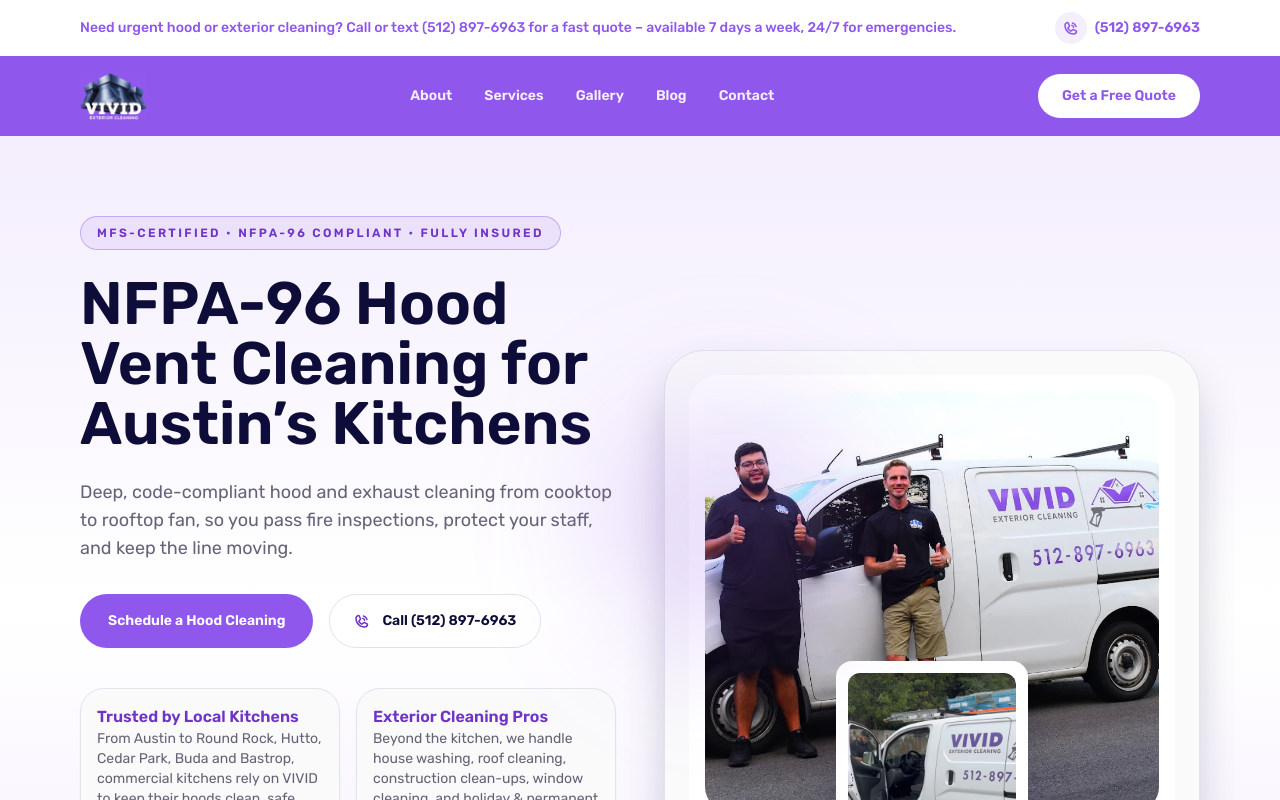
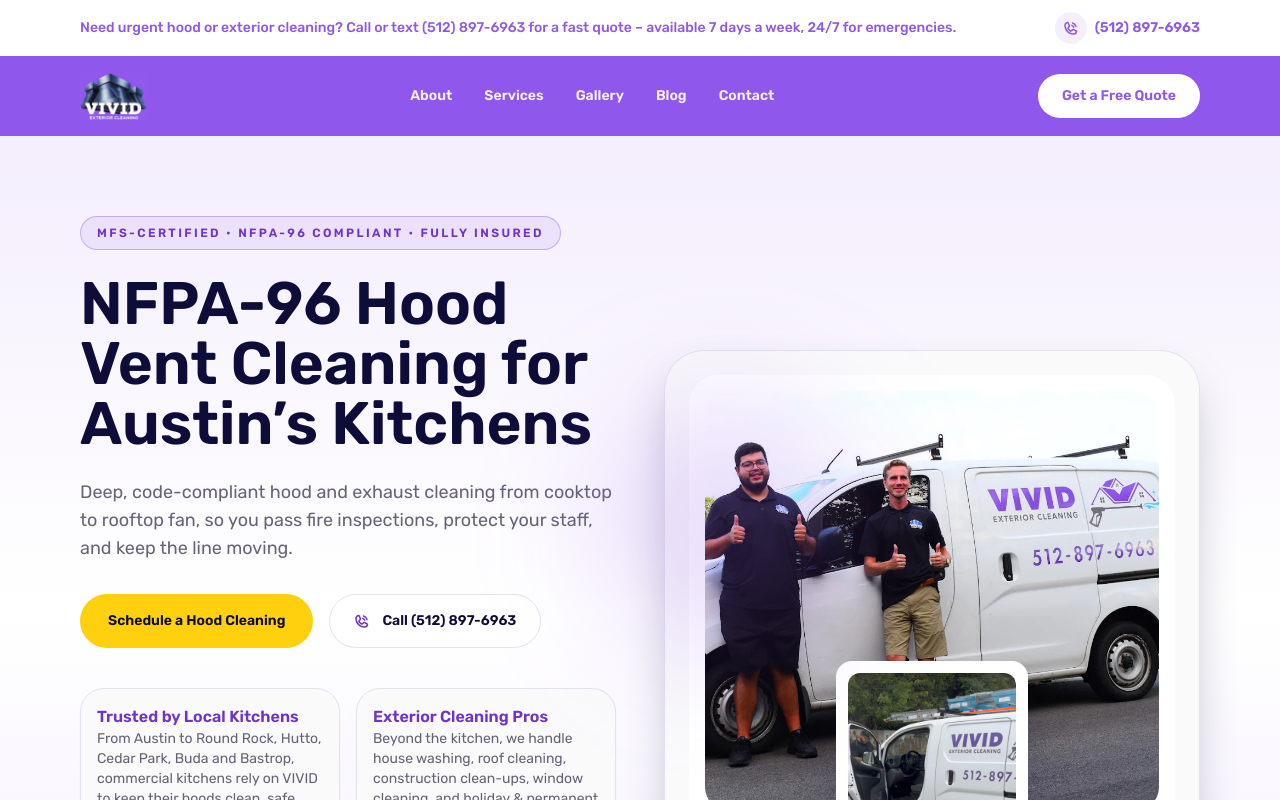
Before and after one commit to ZeeshanWaheed11/vivideteriorcleaning, a React (Vite) app: page / in a window 1280 px wide. Shown: the top 800 px of the page. Built offline with nearby package versions, Linux system fonts and the light colour scheme.

Commit message:
style: update hero call button color

```diff
--- a/src/components/Hero.tsx
+++ b/src/components/Hero.tsx
@@ -37,7 +37,7 @@ const Hero = () => {
           <div className="mt-8 flex flex-col gap-4 sm:flex-row">
             <button
               onClick={handleCtaClick}
-              className="rounded-full bg-accent px-7 py-4 text-sm font-semibold text-white transition hover:-translate-y-0.5"
+              className="rounded-full bg-[#FED00D] px-7 py-4 text-sm font-semibold text-midnight transition hover:-translate-y-0.5"
             >
               {heroContent.primaryCta}
             </button>
```
